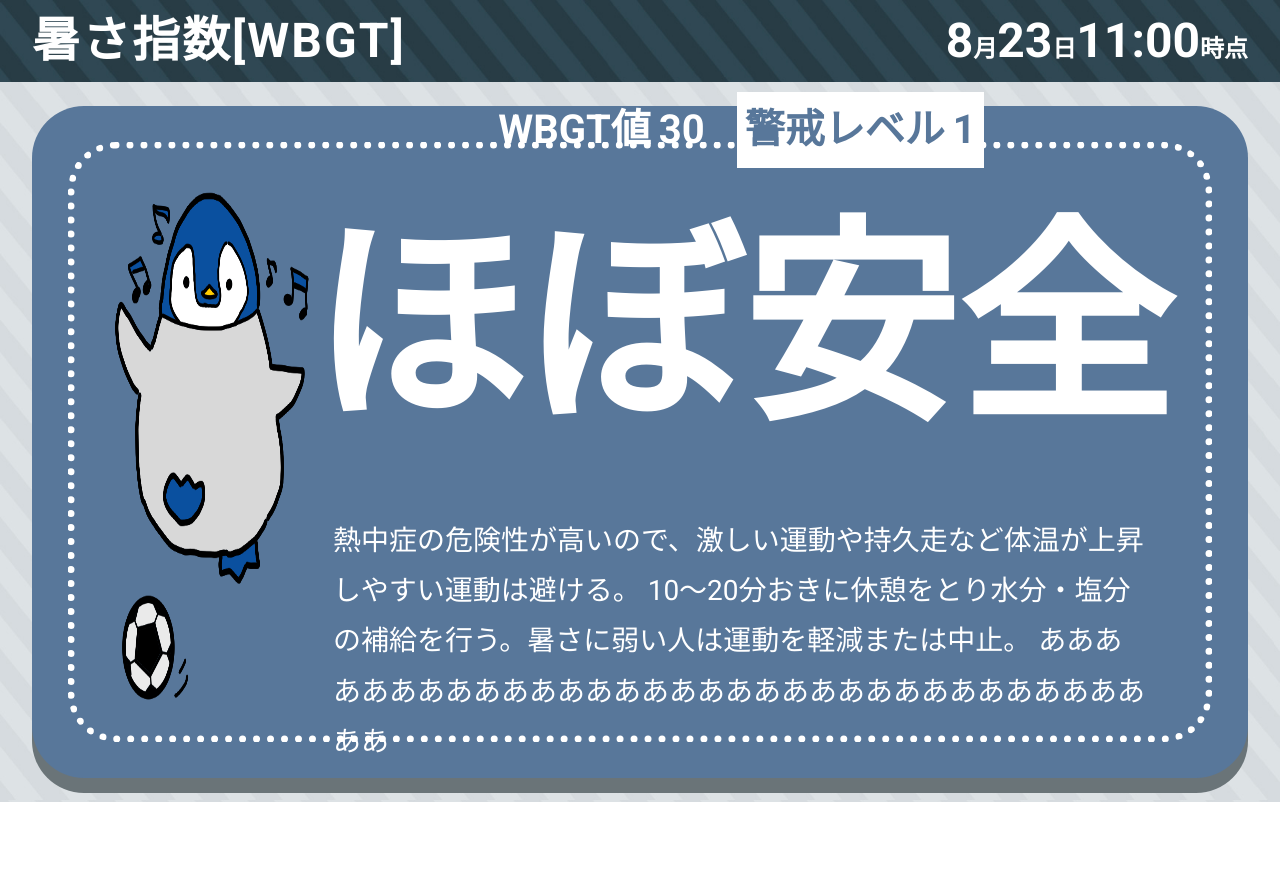
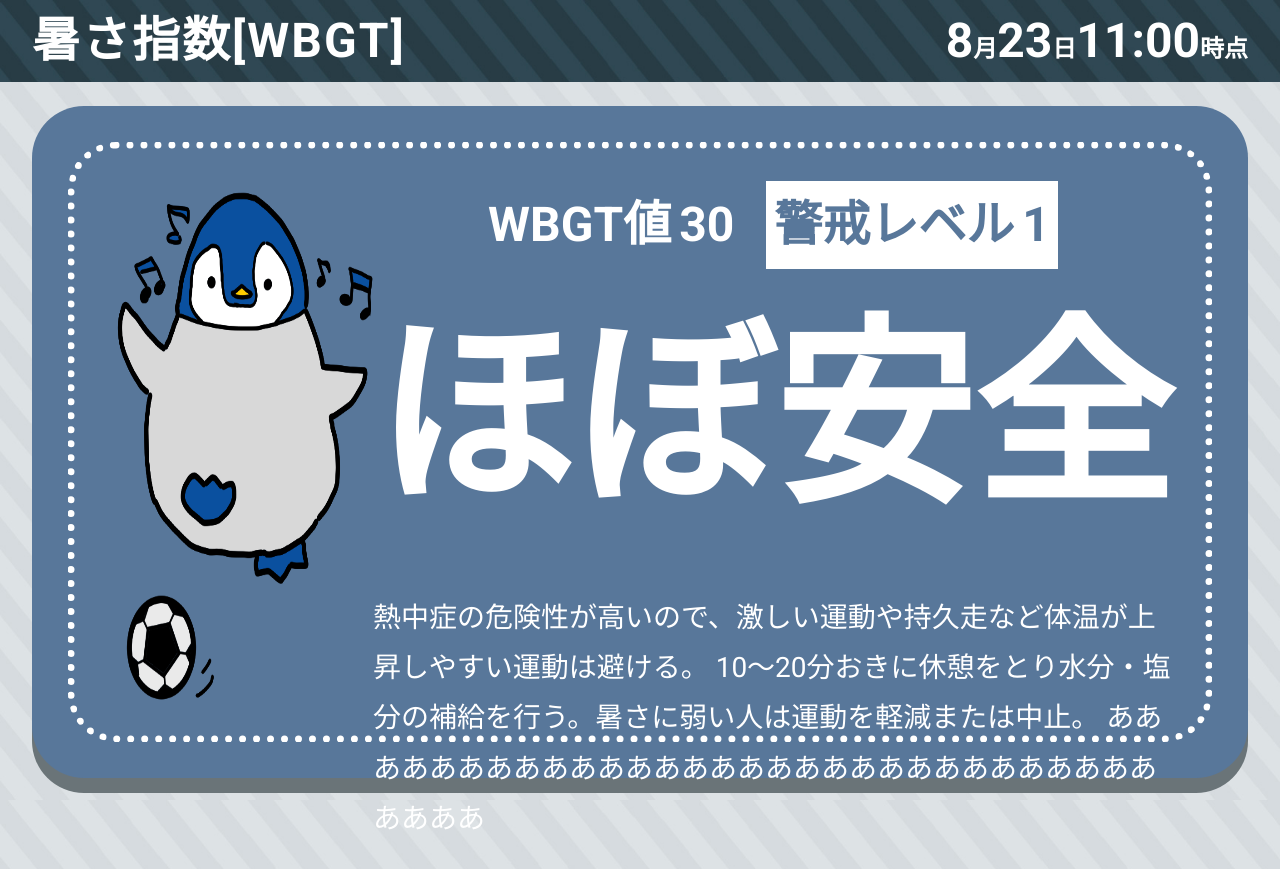
Before and after one commit to sagayuri/signage, a plain HTML site: page index.html in a window 1280 px wide. Before the commit the page ends 802 px from the top, so only its background shows below. Drawn offline with Linux system fonts and the light colour scheme.

Commit message:
cssの調整

```diff
--- a/assets/scss/heatstroke.scss
+++ b/assets/scss/heatstroke.scss
@@ -81,15 +81,17 @@
           }
         }
         .value_detail {
+          height: 100%;
           flex-basis: 60%;
           display: flex;
           flex-direction: column;
+          justify-content: space-evenly;
           .value_header {
             display: flex;
             justify-content: center;
             align-items: center;
             gap: 32px;
-            font-size: 40px;
+            font-size: 48px;
             font-weight: bold;
             span {
               display: inline-block;
@@ -104,13 +106,13 @@
           .value_content {
             .title {
               text-align: center;
-              font-size: 216px;
+              font-size: 200px;
               font-weight: 900;
               white-space: nowrap;
             }
           }
           .value_text {
-            padding: 24px;
+            padding: 24px 0;
             p {
               line-height: 1.8;
               font-size: 28px;
```
Also changed, not shown: assets/css/heatstroke.css, 1 other file.
